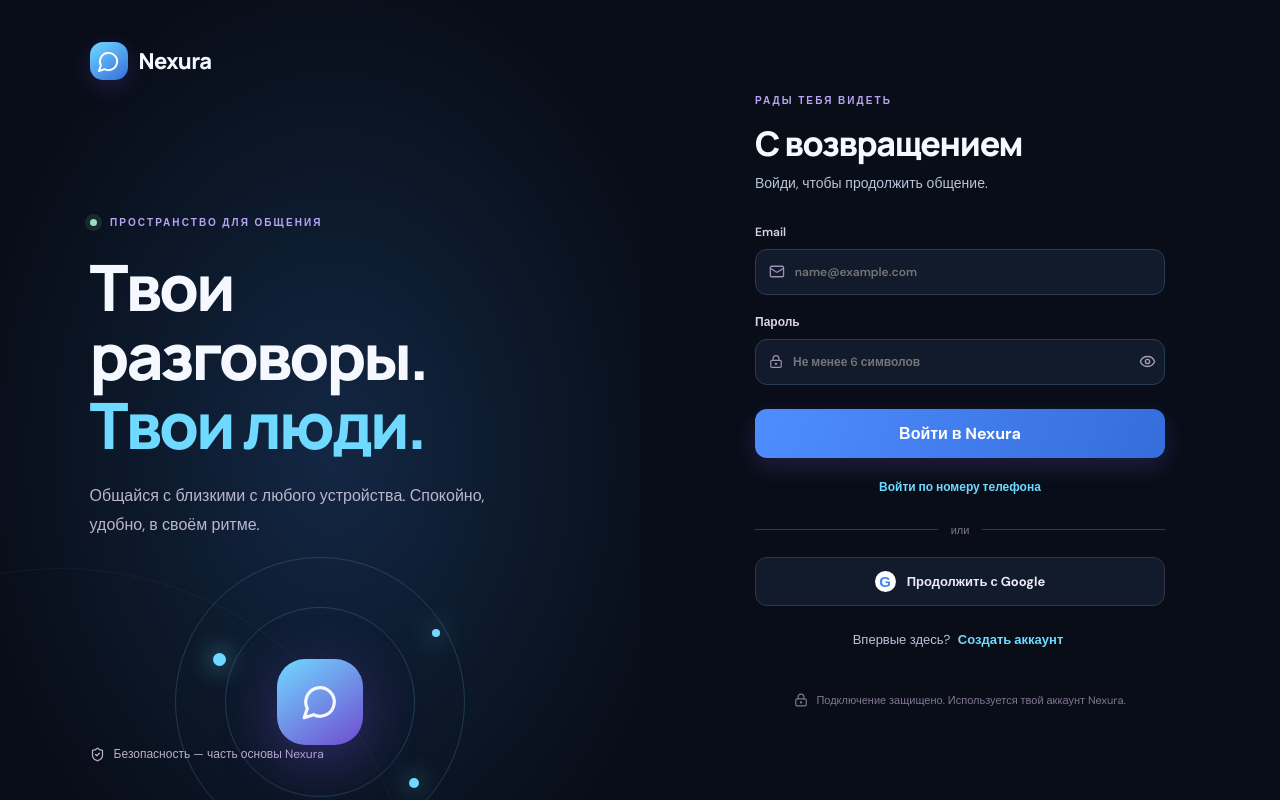
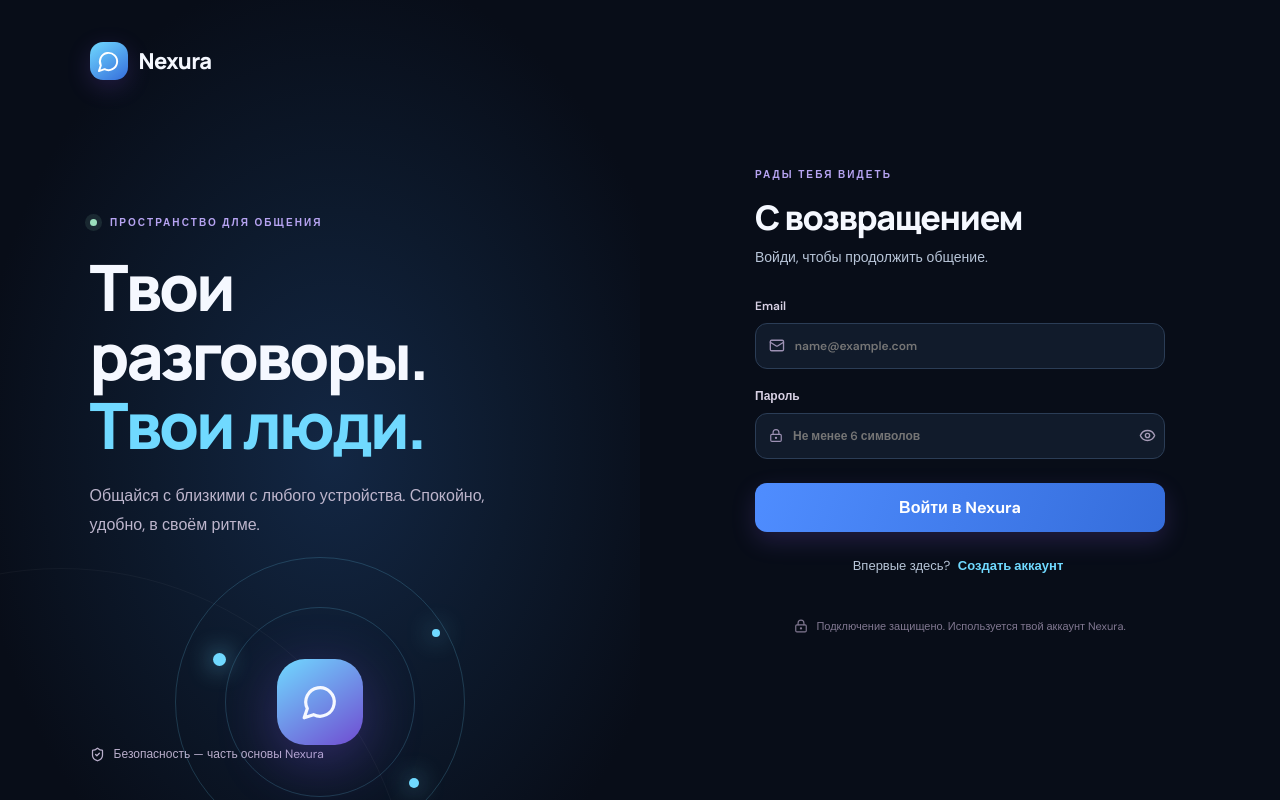
Before and after one commit to NikolasConnor/nexura-messenger, a React (Vite) app in the folder web/: page / in a window 1280 px wide. Built offline with nearby package versions, Linux system fonts and the light colour scheme.

Commit message:
Restore email-only authentication in Nexura Web

```diff
--- a/web/src/main.jsx
+++ b/web/src/main.jsx
@@ -112,10 +112,6 @@ function AuthScreen() {
   const [email, setEmail] = useState('');
   const [password, setPassword] = useState('');
   const [displayName, setDisplayName] = useState('');
-  const [phoneMode, setPhoneMode] = useState(false);
-  const [phone, setPhone] = useState('');
-  const [phoneCode, setPhoneCode] = useState('');
-  const [smsSent, setSmsSent] = useState(false);
   const [showPassword, setShowPassword] = useState(false);
   const [busy, setBusy] = useState(false);
   const [error, setError] = useState('');
@@ -124,27 +120,7 @@ function AuthScreen() {
   async function submit(event) {
     event.preventDefault(); setBusy(true); setError(''); setNotice('');
     try {
-      if (phoneMode) {
-        const normalizedPhone = phone.replace(/[\\s().-]/g, '');
-        if (!/^\\+[1-9]\\d{7,14}$/.test(normalizedPhone)) {
-          throw new Error('Введите номер в международном формате, например +79991234567');
-        }
-        if (!smsSent) {
-          const { error: authError } = await supabase.auth.signInWithOtp({
-            phone: normalizedPhone,
-            options: { shouldCreateUser: true }
-          });
-          if (authError) throw authError;
-          setPhone(normalizedPhone);
-          setSmsSent(true);
-          setNotice('Код подтверждения отправлен. Проверьте SMS.');
-        } else {
-          const { error: authError } = await supabase.auth.verifyOtp({
-            phone: normalizedPhone, token: phoneCode.trim(), type: 'sms'
-          });
-          if (authError) throw authError;
-        }
-      } else if (mode === 'register') {
+      if (mode === 'register') {
         const { data, error: authError } = await supabase.auth.signUp({
           email: email.trim(), password,
           options: { data: { display_name: displayName.trim() }, emailRedirectTo: window.location.origin + window.location.pathname }
@@ -157,20 +133,6 @@ function AuthScreen() {
       }
     } catch (e) { setError(e.message || 'Не удалось выполнить вход'); }
     finally { setBusy(false); }
-  }
-
-  async function signInWithGoogle() {
-    setBusy(true); setError(''); setNotice('');
-    try {
-      const { error: authError } = await supabase.auth.signInWithOAuth({
-        provider: 'google',
-        options: { redirectTo: window.location.origin + window.location.pathname }
-      });
-      if (authError) throw authError;
-    } catch (e) {
-      setError(e.message || 'Не удалось войти через Google');
-      setBusy(false);
-    }
   }
 
   return <main className="auth-shell">
@@ -189,24 +151,13 @@ function AuthScreen() {
         <div className="mobile-brand"><span className="brand-mark"><MessageCircle size={21}/></span>Nexura</div>
         <div className="auth-heading"><div className="eyebrow">РАДЫ ТЕБЯ ВИДЕТЬ</div><h2>{mode === 'login' ? 'С возвращением' : 'Создать аккаунт'}</h2><p>{mode === 'login' ? 'Войди, чтобы продолжить общение.' : 'Заполни данные, чтобы присоединиться к Nexura.'}</p></div>
         <form onSubmit={submit} className="auth-form">
-          {phoneMode ? <>
-            <label>Номер телефона<div className="input-wrap"><Phone size={17}/><input type="tel" inputMode="tel" value={phone} onChange={e=>{setPhone(e.target.value);setSmsSent(false);setPhoneCode('');}} placeholder="+79991234567" required autoComplete="tel" disabled={smsSent}/></div></label>
-            {smsSent && <label>Код из SMS<input inputMode="numeric" autoComplete="one-time-code" value={phoneCode} onChange={e=>setPhoneCode(e.target.value.replace(/\\D/g,'').slice(0,8))} placeholder="Введите код" required minLength={4}/></label>}
-          </> : <>
-            {mode === 'register' && <label>Как тебя называть<input value={displayName} onChange={e=>setDisplayName(e.target.value)} placeholder="Твоё имя" required autoComplete="name"/></label>}
-            <label>Email<div className="input-wrap"><Mail size={17}/><input type="email" value={email} onChange={e=>setEmail(e.target.value)} placeholder="name@example.com" required autoComplete="email"/></div></label>
-            <label>Пароль<div className="input-wrap"><LockKeyhole size={17}/><input type={showPassword?'text':'password'} value={password} onChange={e=>setPassword(e.target.value)} placeholder="Не менее 6 символов" required minLength={6} autoComplete={mode==='login'?'current-password':'new-password'}/><button type="button" className="icon-button" onClick={()=>setShowPassword(!showPassword)} aria-label="Показать пароль">{showPassword?<EyeOff size={17}/>:<Eye size={17}/>}</button></div></label>
-          </>}
+          {mode === 'register' && <label>Как тебя называть<input value={displayName} onChange={e=>setDisplayName(e.target.value)} placeholder="Твоё имя" required autoComplete="name"/></label>}
+          <label>Email<div className="input-wrap"><Mail size={17}/><input type="email" value={email} onChange={e=>setEmail(e.target.value)} placeholder="name@example.com" required autoComplete="email"/></div></label>
+          <label>Пароль<div className="input-wrap"><LockKeyhole size={17}/><input type={showPassword?'text':'password'} value={password} onChange={e=>setPassword(e.target.value)} placeholder="Не менее 6 символов" required minLength={6} autoComplete={mode==='login'?'current-password':'new-password'}/><button type="button" className="icon-button" onClick={()=>setShowPassword(!showPassword)} aria-label="Показать пароль">{showPassword?<EyeOff size={17}/>:<Eye size={17}/>}</button></div></label>
           {error && <div className="alert error">{error}</div>}
           {notice && <div className="alert success">{notice}</div>}
-          <button className="primary-btn wide" disabled={busy || (phoneMode && smsSent && phoneCode.trim().length<4)}>{busy?'Подожди…':phoneMode?(smsSent?'Подтвердить код':'Отправить SMS'):mode==='login'?'Войти в Nexura':'Создать аккаунт'}</button>
+          <button className="primary-btn wide" disabled={busy}>{busy?'Подожди…':mode==='login'?'Войти в Nexura':'Создать аккаунт'}</button>
         </form>
-        <div className="auth-method-switch"><button type="button" disabled={busy} onClick={()=>{setPhoneMode(!phoneMode);setSmsSent(false);setPhoneCode('');setError('');setNotice('');}}>{phoneMode?'Войти по email':'Войти по номеру телефона'}</button></div>
-        <div className="auth-divider"><span>или</span></div>
-        <button type="button" className="oauth-btn" onClick={signInWithGoogle} disabled={busy}>
-          <span className="google-mark" aria-hidden="true">G</span>
-          {busy ? 'Подключаем Google…' : 'Продолжить с Google'}
-        </button>
         <div className="auth-switch">{mode==='login'?'Впервые здесь?':'Уже есть аккаунт?'} <button onClick={()=>{setMode(mode==='login'?'register':'login');setError('');setNotice('')}}>{mode==='login'?'Создать аккаунт':'Войти'}</button></div>
         <div className="auth-note"><LockKeyhole size={14}/> Подключение защищено. Используется твой аккаунт Nexura.</div>
       </div>
```
